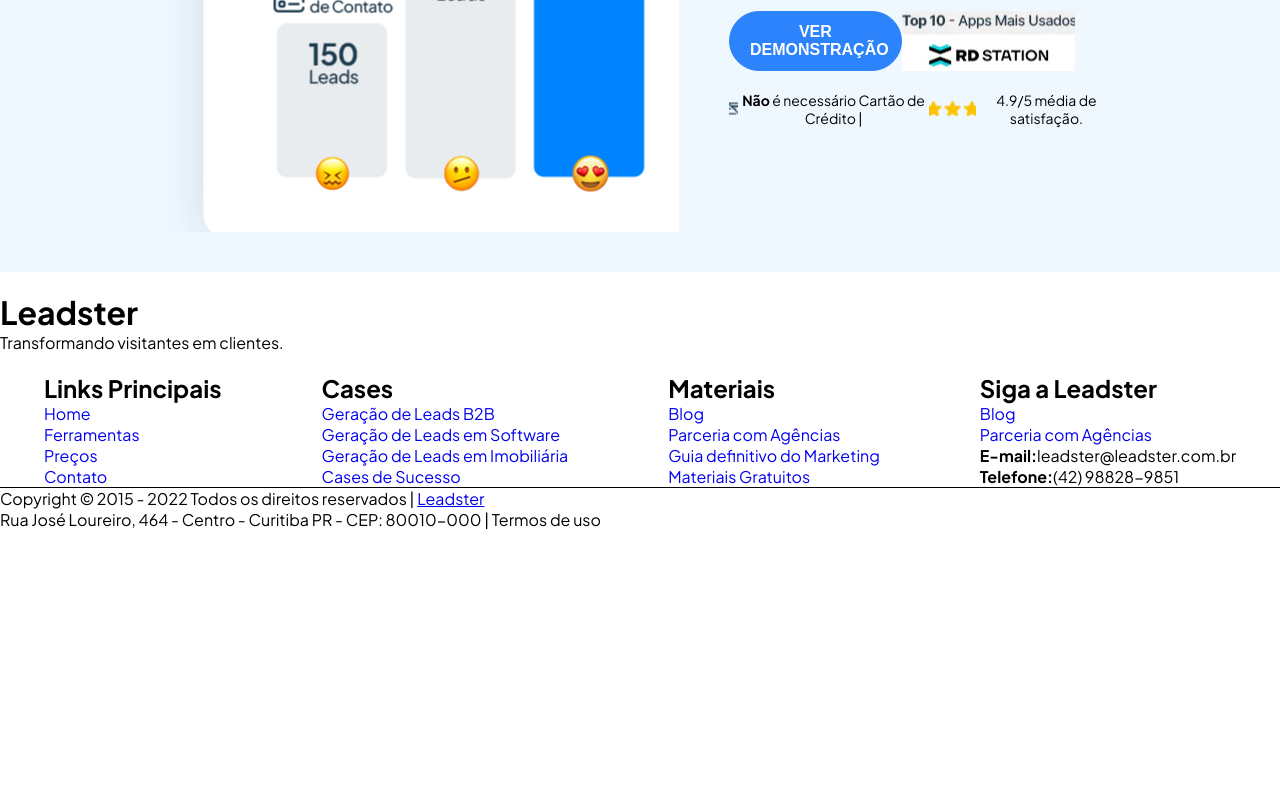
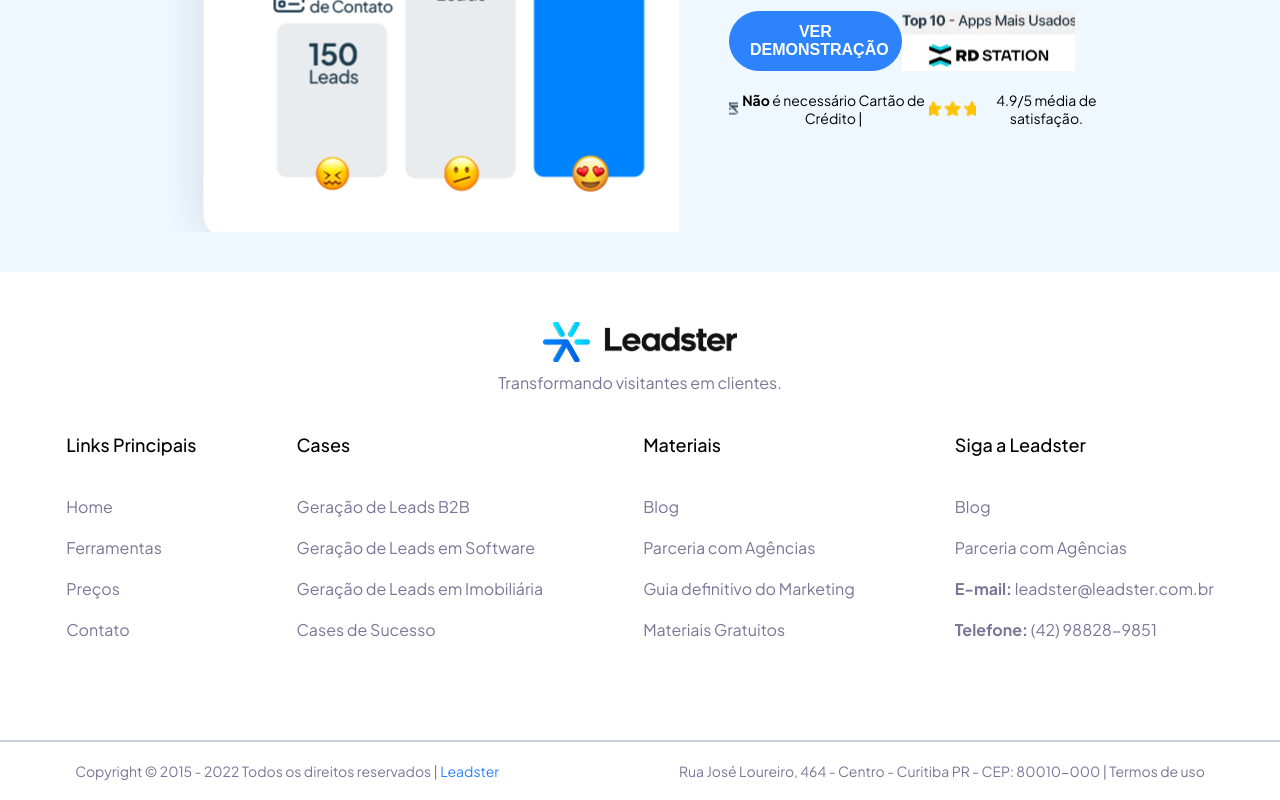
Before and after one commit to eduardosmendonca/VideoLibrary, a React (Vite) app: page / in a window 1280 px wide. Shown: the part 2320-3120 px from the top of the page. Before the commit the page ends 2850 px from the top, so only its background shows below. Built offline with nearby package versions, Linux system fonts and the light colour scheme.

Commit message:
refactoring Footer section and component creation

```diff
--- /dev/null
+++ b/src/components/SectionFooter/index.jsx
@@ -0,0 +1,54 @@
+import { Container, BackgroundImg, UsefulLinks, Links, WrapperCopy } from './styles'
+
+import { SectionLinks } from '../../components/SectionLinks'
+import { Line } from '../../components/Line'
+
+
+export function SectionFooter () {
+return (
+  <Container>
+    <BackgroundImg />
+    <p>Transformando visitantes em clientes.</p>
+    <UsefulLinks>
+      <SectionLinks title = "Links Principais">
+        <Links>
+          <li><a href="https://leadster.com.br/" target='blank'>Home</a></li>
+          <li><a href="#" target='blank'>Ferramentas</a></li>
+          <li><a href="https://leadster.com.br/preco/" target='blank'>Preços</a></li>
+          <li><a href="https://leadster.com.br/contato/" target='blank'>Contato</a></li>
+        </Links>
+      </SectionLinks>
+      <SectionLinks title = "Cases">
+        <Links>
+          <li><a href="https://leadster.com.br/geracao-de-leads/b2b/" target='blank'>Geração de Leads B2B</a></li>
+          <li><a href="https://leadster.com.br/geracao-de-leads/software/" target='blank'>Geração de Leads em Software</a></li>
+          <li><a href="https://leadster.com.br/geracao-de-leads/imobiliaria/" target='blank'>Geração de Leads em Imobiliária</a></li>
+          <li><a href="https://leadster.com.br/estudo-de-caso/" target='blank'>Cases de Sucesso</a></li>
+        </Links>
+      </SectionLinks>
+      <SectionLinks title = "Materiais">
+        <Links>
+          <li><a href="https://leadster.com.br/blog/" target='blank'>Blog</a></li>
+          <li><a href="https://leadster.com.br/geracao-de-leads/agencias/" target='blank'>Parceria com Agências</a></li>
+          <li><a href="https://leadster.com.br/marketing-conversacional/" target='blank'>Guia definitivo do Marketing</a></li>
+          <li><a href="https://leadster.com.br/materiais/" target='blank'>Materiais Gratuitos</a></li>
+        </Links>
+      </SectionLinks>
+      <SectionLinks title = "Siga a Leadster">
+        <Links>
+          <li><a href="#" target='blank'>Blog</a></li>
+          <li><a href="#" target='blank'>Parceria com Agências</a></li>
+          <p><strong>E-mail:</strong> leadster@leadster.com.br</p>
+          <p><strong>Telefone:</strong> (42) 98828-9851</p>
+
+        </Links>
+      </SectionLinks>
+    </UsefulLinks>
+    <Line />
+    <WrapperCopy>
+      <p>Copyright &copy; 2015 - 2022 Todos os direitos reservados | <a href="#">Leadster</a>  </p>
+      <p>Rua José Loureiro, 464 - Centro - Curitiba PR - CEP: 80010-000 | Termos de uso</p>
+    </WrapperCopy>
+  </Container>
+  )
+}
--- /dev/null
+++ b/src/components/SectionFooter/styles.js
@@ -0,0 +1,67 @@
+import styled from 'styled-components'
+import backgroundImg from '../../assets/logo.png'
+
+export const Container = styled.section`
+  width: 100%;
+
+  display: flex;
+  flex-direction: column;
+  align-items: center;
+
+  margin: 50px auto;
+
+  > p {
+    margin-top: 10px;
+    color: #7c7598;
+  }
+`
+
+export const BackgroundImg = styled.div`
+  width: 100%;
+  height: 5vh;
+
+  background: url(${backgroundImg}) no-repeat center;
+`
+
+export const UsefulLinks = styled.div`
+  display: flex;
+  align-items: center;
+  justify-content: center;
+  gap: 100px;
+
+  margin-bottom: 100px;
+`
+
+export const Links = styled.ul`
+  > li,
+  p {
+    list-style: none;
+    margin-top: 20px;
+    color: #7c7598;
+
+    > a {
+      color: #7c7598;
+      text-decoration: none;
+
+      &:hover {
+        color: rgb(44, 131, 251);
+      }
+    }
+  }
+`
+
+export const WrapperCopy = styled.div`
+  margin: 20px;
+  display: flex;
+
+  gap: 180px;
+  > p {
+    color: #7c7598;
+    font-size: 14px;
+
+    > a {
+      color: rgb(44, 131, 251);
+      text-decoration: none;
+    }
+  }
+`
--- a/src/components/SectionLinks/styles.js
+++ b/src/components/SectionLinks/styles.js
@@ -1,5 +1,12 @@
 import styled from 'styled-components'
 
 export const Container = styled.section`
-  margin-top: 20px;
+  margin-top: 40px;
+
+  > h2 {
+    margin-bottom: 40px;
+
+    font-size: 18px;
+    font-weight: 500;
+  }
 `
--- a/src/pages/Home/index.jsx
+++ b/src/pages/Home/index.jsx
@@ -1,10 +1,10 @@
-import { Container, Footer, UsefulLinks, Links } from './styles'
+import { Container} from './styles'
 
 import { Header } from '../../components/Header'
-import { SectionLinks } from '../../components/SectionLinks'
 import { SectionConversion } from '../../components/SectionConversion'
 import { SectionVideoLibrary } from '../../components/SectionVideoLibrary'
 import { SectionSeeDemo } from '../../components/SectionSeeDemo'
+import { SectionFooter } from '../../components/SectionFooter'
 
 
 export function Home() {
@@ -15,57 +15,7 @@ export function Home() {
       <SectionConversion />
       <SectionVideoLibrary />
       <SectionSeeDemo />
-
-
-
-      <Footer>
-        <h1>Leadster</h1>
-        <p>Transformando visitantes em clientes.</p>
-
-        <UsefulLinks>
-          <SectionLinks title = "Links Principais">
-            <Links>
-              <li><a href="https://www.google.com">Home</a></li>
-              <li><a href="#">Ferramentas</a></li>
-              <li><a href="#">Preços</a></li>
-              <li><a href="#">Contato</a></li>
-            </Links>
-          </SectionLinks>
-
-          <SectionLinks title = "Cases">
-            <Links>
-              <li><a href="#">Geração de Leads B2B</a></li>
-              <li><a href="#">Geração de Leads em Software</a></li>
-              <li><a href="#">Geração de Leads em Imobiliária</a></li>
-              <li><a href="#">Cases de Sucesso</a></li>
-            </Links>
-          </SectionLinks>
-
-          <SectionLinks title = "Materiais">
-            <Links>
-              <li><a href="#">Blog</a></li>
-              <li><a href="#">Parceria com Agências</a></li>
-              <li><a href="#">Guia definitivo do Marketing</a></li>
-              <li><a href="#">Materiais Gratuitos</a></li>
-            </Links>
-          </SectionLinks>
-
-          <SectionLinks title = "Siga a Leadster">
-            <Links>
-              <li><a href="#">Blog</a></li>
-              <li><a href="#">Parceria com Agências</a></li>
-              <p><strong>E-mail:</strong>leadster@leadster.com.br</p>
-              <p><strong>Telefone:</strong>(42) 98828-9851</p>
-
-            </Links>
-          </SectionLinks>
-        </UsefulLinks>
-        <p>Copyright &copy; 2015 - 2022 Todos os direitos reservados | <a href="#">Leadster</a>  </p>
-        <p>Rua José Loureiro, 464 - Centro - Curitiba PR - CEP: 80010-000 | Termos de uso</p>
-
-
-      </Footer>
-
+      <SectionFooter />
     </Container>
   )
 }
--- a/src/pages/Home/styles.js
+++ b/src/pages/Home/styles.js
@@ -4,26 +4,3 @@ export const Container = styled.main`
   width: 100%;
   height: 100vh;
 `
-
-export const Footer = styled.footer`
-  margin: 20px auto;
-`
-
-export const UsefulLinks = styled.div`
-  display: flex;
-  align-items: center;
-  justify-content: center;
-  gap: 100px;
-
-  border-bottom: 1px solid black;
-`
-
-export const Links = styled.ul`
-  > li {
-    list-style: none;
-
-    > a {
-      text-decoration: none;
-    }
-  }
-`
```
